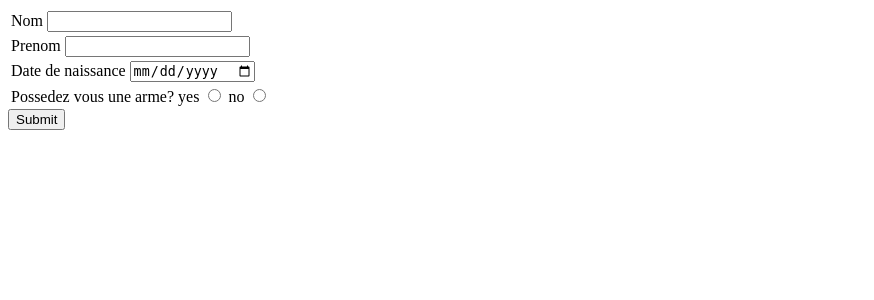
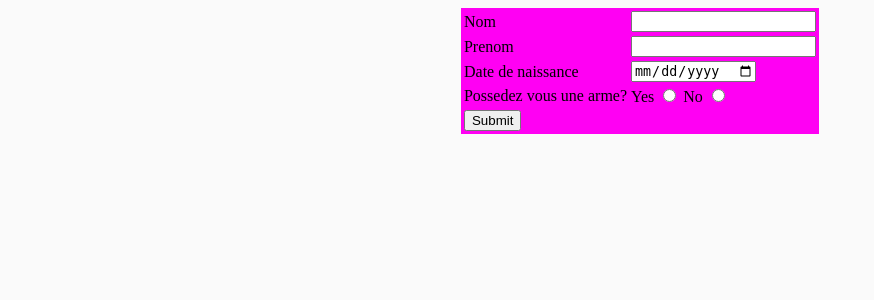
Before and after one commit to JaavLex/shootingclub-database, a PHP site: page / in a window 1280 px wide. Shown: the top 300 px of the page, without its empty margins (0-874 px from the left). Run offline with PHP 8.4, Linux system fonts and the light colour scheme.

Commit message:
HACK BY MELVYNX

```diff
--- /dev/null
+++ b/index.css
@@ -0,0 +1,12 @@
+body {
+  background-color: #FAFAFA
+}
+
+.mainform {
+  background-color: #FF00F3
+}
+
+#block-container {
+  display: flex;
+  justify-content: center;
+}
--- a/index.php
+++ b/index.php
@@ -3,35 +3,40 @@
   <head>
     <meta charset="utf-8">
     <title></title>
+    <link rel="stylesheet" href="./index.css">
   </head>
   <body>
+  <div id="block-container">
     <form action="./postformsql.php" method="post">
-      <table>
+      <table class="mainform">
         <tr>
-          <td>
-          <label>Nom <input type="text" name="last_name"> </input></label>
-          </td>
+          <td><label>Nom </label></td><td><input type="text" name="last_name"></input></td>
+        </tr>
+        <tr>
+          <td><label>Prenom </label></td><td><input type="text" name="first_name"></input></td>
+        </tr>
+        <tr>
+          <td><label>Date de naissance</label></td><td><input type="date" name="date_of_birth"></input></td>
+        </tr>
+        <tr>
+            <td><label>Possedez vous une arme? </label></td>
+              <td><label> Yes  <input type="radio" name="wp_yesno" value="Y"></input></label>
+              <label> No <input type="radio" name="wp_yesno" value="N"></input></label></td>
         </tr>
         <tr>
           <td>
-          <label>Prenom <input type="text" name="first_name"> </input></label>
-          </td>
-        </tr>
-        <tr>
-          <td>
-          <label>Date de naissance <input type="date" name="date_of_birth"> </input></label>
-          </td>
-        </tr>
-        <tr>
-          <td>
-            <label>Possedez vous une arme?
-              <label> yes <input type="radio" name="wp_yesno" value="Y"></label>
-              <label> no <input type="radio" name="wp_yesno" value="N"></label></input>
-            </label>
+            <input type="submit" value="Submit" />
           </td>
         </tr>
       <table>
-      <input type="submit" value="Submit" />
     </form>
+  </div>
   </body>
+  <?php
+  if ( isset($_GET['success']) && $_GET['success'] == 1 )
+  {
+   $message = "Successfully submitted";
+   echo "<script type='text/javascript'>alert('$message');</script>";
+  }
+  ?>
 </html>
--- a/postformsql.php
+++ b/postformsql.php
@@ -1,7 +1,4 @@
 <?php
-// $servername = "db";
-// $username = "root";
-// $password = "Pomme";
 $l_name = $_POST["last_name"];
 $f_name = $_POST["first_name"];
 $dob = $_POST["date_of_birth"];
@@ -20,4 +17,7 @@ if(mysqli_query($link, $sql)){
 }
 
 mysqli_close($link);
+
+header("Location: http://localhost:82?success=1");
+exit();
 ?>
```
